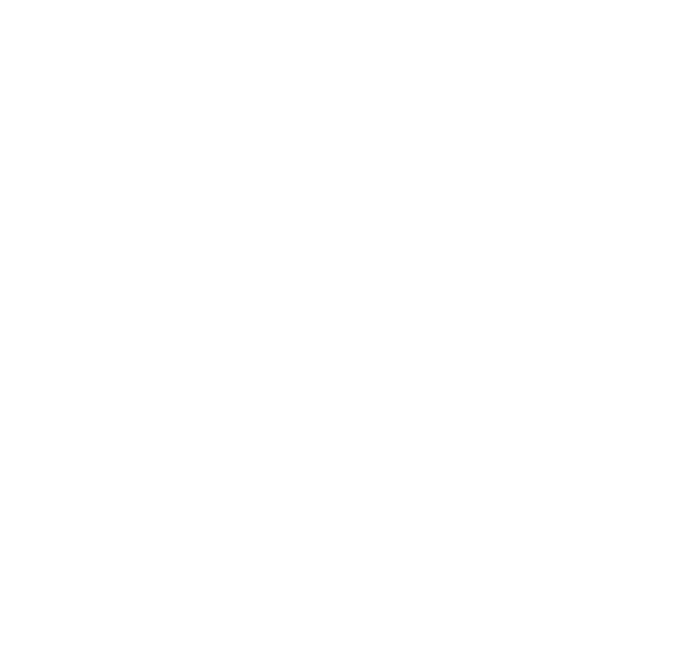
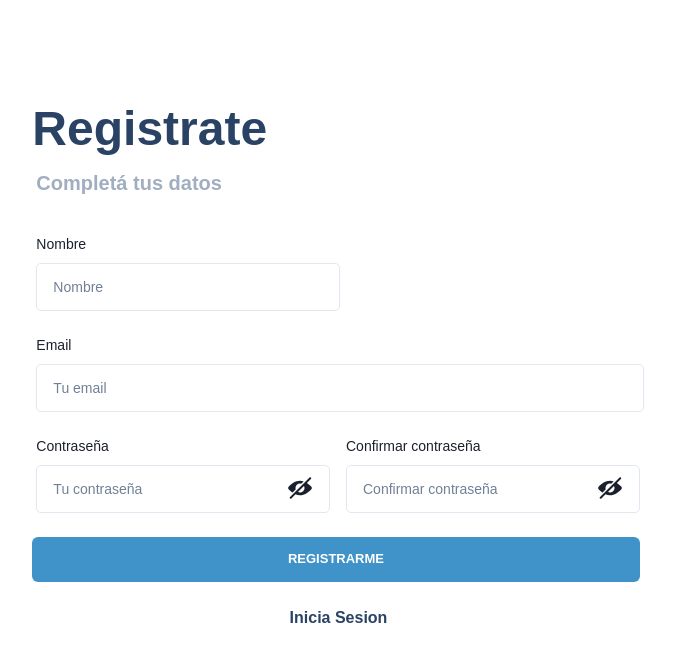
Before and after one commit to PabloMGonzalez/Aoniken-front, a React (Create React App) app: page /register in a window 1280 px wide. Before the commit this address had no page. Shown: the top 662 px of the page, without its empty margins (304-979 px from the left). Built offline with nearby package versions, Linux system fonts and the light colour scheme.

Commit message:
Add RegisterForm.js

```diff
--- a/src/App.js
+++ b/src/App.js
@@ -1,6 +1,7 @@
 import './App.css';
 import { BrowserRouter, Route, Routes } from "react-router-dom";
 import LoginForm from './components/LoginForm';
+import RegisterForm from './components/RegisterForm'
 
 
 function App() {
@@ -10,6 +11,8 @@
     <Routes>
       <Route element={<LoginForm />} path="/" />
       <Route element={<LoginForm />} path="/login" />
+      <Route element={<RegisterForm />} path="/register" />
+
     </Routes >
     </BrowserRouter>
 
--- /dev/null
+++ b/src/components/RegisterForm.js
@@ -0,0 +1,280 @@
+import React from "react";
+import {
+  Box,
+  Flex,
+  Button,
+  FormControl,
+  Image,
+  FormLabel,
+  Input,
+  InputGroup,
+  Heading,
+  HStack,
+  Link,
+  InputRightElement,
+  useToast,
+  Text,
+  useColorModeValue,
+  useDisclosure,
+
+} from "@chakra-ui/react";
+import { useNavigate } from "react-router-dom";
+import { useState, useRef } from "react";
+import { register } from "../utilities/loaders";
+import { ViewIcon, ViewOffIcon } from "@chakra-ui/icons";
+
+function SignUp() {
+
+
+  const [usuario, setUsuario] = useState({
+    nombre: "",
+    email: "",
+    password: "",
+  });
+
+  const [passConfirmation, setPassConfirmation] = useState("");
+  const [showPassword, setShowPassword] = useState(false);
+  const [showPasswordConfirmation, setShowPasswordConfirmation] = useState(false);
+  const navigate = useNavigate();
+  const toast = useToast();
+  const toastIdRef = useRef();
+
+  const handleRegistro = () => {
+    if (passConfirmation !== usuario.password) {
+      messageError("Las contraseñas no coinciden");
+      return;
+    }
+    sendUserToAPI();
+  };
+
+  const handleShowPassword = () => {
+    setShowPassword(!showPassword);
+  }
+
+  const handleShowPasswordConfirmation = () => {
+    setShowPasswordConfirmation(!showPasswordConfirmation);
+  }
+
+  const sendUserToAPI = async () => {
+
+    const validate = validateRegister();
+
+    if (validate) {
+      const formData = new FormData();
+      formData.append("first_name", usuario["nombre"]);
+      formData.append("email", usuario["email"]);
+      formData.append("password", usuario["pass word"]);
+      const response = await register(formData)
+      if (response.status === 201) {
+        navigate('/posts')
+      }
+      else {
+        messageError("Error: Email ya registrado.")
+      }
+    }
+
+  };
+
+  const validateRegister = () => {
+    let isValid = true;
+
+    if (usuario.nombre === "" || usuario.nombre.length < 3 || usuario.nombre.length > 50) {
+      isValid = false;
+      messageError("El nombre debe tener entre 3 y 50 caracteres");
+      return
+    }
+    if (validateEmail(usuario.email) === false) {
+      isValid = false;
+      messageError("El email no es valido");
+      return
+    }
+    if (usuario.password.length < 4 || usuario.password.length > 20) {
+      isValid = false;
+      messageError("La contraseña debe tener entre 6 y 20 caracteres");
+      return
+    }
+    return isValid;
+  };
+
+  const validateEmail = (email) => {
+    const re = /^(([^<>()\[\]\\.,;:\s@"]+(\.[^<>()\[\]\\.,;:\s@"]+)*)|(".+"))@((\[[0-9]{1,3}\.[0-9]{1,3}\.[0-9]{1,3}\.[0-9]{1,3}\])|(([a-zA-Z\-0-9]+\.)+[a-zA-Z]{2,}))$/;
+    return re.test(String(email).toLowerCase());
+  }
+  const messageError = (message) => {
+    if (!toast.isActive(toastIdRef.current))
+      toastIdRef.current = toast({
+        title: 'Error',
+        position: 'bottom-left',
+        description: message,
+        status: 'error',
+        isClosable: true,
+      })
+  }
+
+  // Chakra color mode
+  const titleColor = useColorModeValue("blue.800", "teal.200");
+  const textColor = useColorModeValue("gray.400", "white");
+
+  return (
+    <Flex justify={"center"}>
+      <Flex
+        justify={"center"}
+        w='100%'
+        maxW='1044px'
+        mx='auto'
+      >
+        <Flex
+          alignItems='center'
+          justifyContent='start'
+          style={{ userSelect: "none" }}
+          w={{ base: "100%", md: "50%", lg: "62%" }}>
+          <Flex
+            direction='column'
+            w='100%'
+            background='transparent'
+            p='20px'
+            mt={{ md: "150px", lg: "80px" }}>
+            <Heading color={titleColor} fontSize='48px' mb='10px' >
+              Registrate
+            </Heading>
+            <Text
+              mb='36px'
+              ms='4px'
+              color={textColor}
+              fontWeight='bold'
+              fontSize='20px'>
+              Completá tus datos
+            </Text>
+            <FormControl>
+              <HStack w="100%" spacing={3}>
+                <Box w="50%">
+                  <FormLabel ms='4px' fontSize='sm' fontWeight='normal'>
+                    Nombre
+                  </FormLabel>
+                  <Input
+                    id='nombre'
+                    fontSize='sm'
+                    ms='4px'
+                    borderRadius='5px'
+                    placeholder='Nombre'
+                    mb='24px'
+                    size='lg'
+                    onChange={(e) => {
+                      setUsuario({ ...usuario, nombre: e.target.value });
+                    }
+                    }
+                  />
+                </Box>
+              </HStack>
+              <FormLabel ms='4px' fontSize='sm' fontWeight='normal'>
+                Email
+              </FormLabel>
+              <Input
+                id='email'
+                fontSize='sm'
+                ms='4px'
+                borderRadius='5px'
+                type='email'
+                placeholder='Tu email'
+                mb='24px'
+                size='lg'
+                onChange={(e) =>
+                  setUsuario({ ...usuario, email: e.target.value })
+                }
+              />
+              <HStack w="100%" spacing={3}>
+                <Box w="50%">
+                  <FormLabel ms='4px' fontSize='sm' fontWeight='normal' textOverflow="ellipsis" whiteSpace="nowrap">
+                    Contraseña
+                  </FormLabel>
+                  <InputGroup size='md'>
+                    <Input
+                      id='password'
+                      fontSize='sm'
+                      ms='4px'
+                      borderRadius='5px'
+                      type={showPassword ? 'text' : 'password'}
+                      placeholder='Tu contraseña'
+                      mb='24px'
+                      size='lg'
+                      onChange={(e) =>
+                        setUsuario({ ...usuario, password: e.target.value })
+                      }
+                    />
+                    <InputRightElement width='4.5rem'>
+                      <Flex onClick={handleShowPassword}>
+                        {showPassword ?
+                          <ViewIcon w={6} h={6} _hover={{ cursor: "pointer" }} mt="25%" ml="25%" /> :
+                          <ViewOffIcon w={6} h={6} _hover={{ cursor: "pointer" }} mt="25%" ml="25%" />}
+                      </Flex>
+                    </InputRightElement>
+                  </InputGroup>
+                </Box>
+                <Box w="50%">
+                  <FormLabel ms='4px' fontSize='sm' fontWeight='normal' textOverflow="ellipsis" whiteSpace="nowrap">
+                    Confirmar contraseña
+                  </FormLabel>
+                  <InputGroup size='md'>
+                    <Input
+                      fontSize='sm'
+                      ms='4px'
+                      borderRadius='5px'
+                      mb='24px'
+                      size='lg'
+                      type={showPasswordConfirmation ? 'text' : 'password'}
+                      placeholder='Confirmar contraseña'
+                      required
+                      onChange={(e) => setPassConfirmation(e.target.value)}
+                    />
+                    <InputRightElement width='4.5rem' overflow="hidden">
+                      <Flex onClick={handleShowPasswordConfirmation}>
+                        {showPasswordConfirmation ?
+                          <ViewIcon w={6} h={6} _hover={{ cursor: "pointer" }} mt="25%" ml="25%" /> :
+                          <ViewOffIcon w={6} h={6} _hover={{ cursor: "pointer" }} mt="25%" ml="25%" />}
+                      </Flex>
+                    </InputRightElement>
+                  </InputGroup>
+                </Box>
+              </HStack>
+              <Button
+                type='submit'
+                bg='muni.celeste'
+                fontSize='10px'
+                color='white'
+                fontWeight='bold'
+                w='100%'
+                h='45'
+                mb='24px'
+                onClick={handleRegistro}
+                _hover={{
+                  bg: "teal.200",
+                }}
+                _active={{
+                  bg: "teal.400",
+                }}>
+                <Text fontWeight={'bold'} fontSize={'13px'}>REGISTRARME</Text>
+              </Button>
+
+            </FormControl>
+            <Flex
+              flexDirection='column'
+              justifyContent='center'
+              alignItems='center'
+              maxW='100%'
+              mt='0px'>
+              <Link
+                color={titleColor}
+                ms='5px'
+                onClick={() => navigate("/login/")}
+                fontWeight='bold'>
+                Inicia Sesion
+              </Link>
+            </Flex>
+          </Flex>
+        </Flex>
+      </Flex>
+    </Flex>
+  );
+}
+
+export default SignUp;
```
